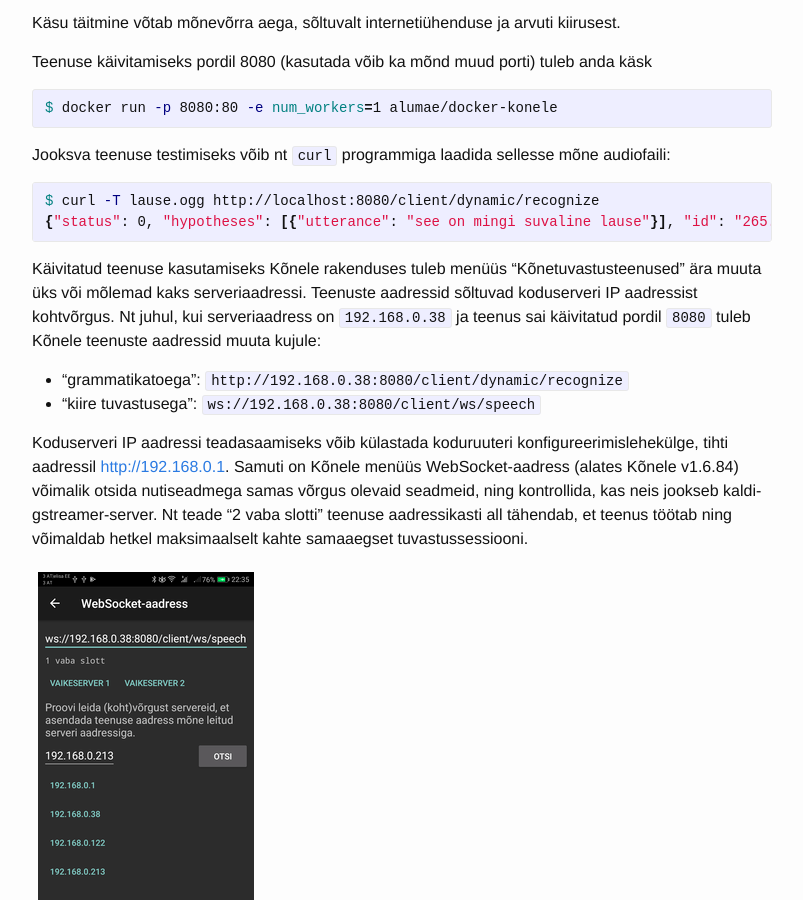
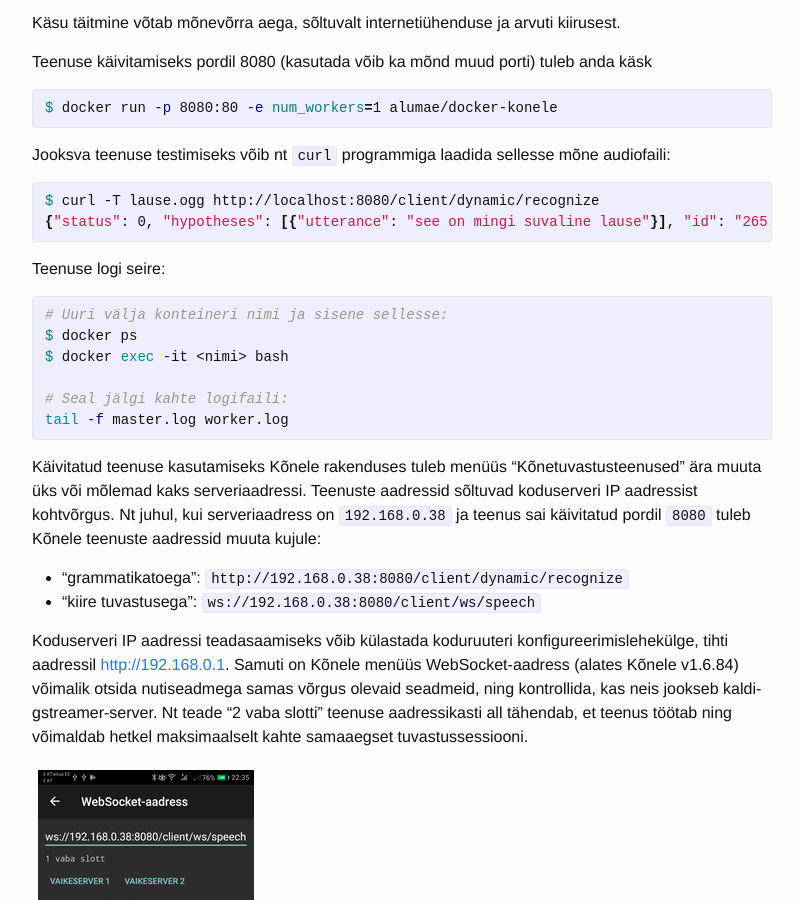
Before and after one commit to Kaljurand/K6nele, a Jekyll site: the page built from docs/et/user_guide.md, in a window 1280 px wide and 900 px high, scrolled down 20255 px. Shown: the whole window, without its empty margins (238-1041 px from the left). Built offline with Jekyll 4.4.1, drawn with Linux system fonts in a browser that asks for light colours; comment, search, counter and statistics services are not loaded.

Commit message:
Add note on monitoring the docker service

```diff
--- a/docs/et/user_guide.md
+++ b/docs/et/user_guide.md
@@ -611,6 +611,17 @@ $ curl -T lause.ogg http://localhost:8080/client/dynamic/recognize
 {"status": 0, "hypotheses": [{"utterance": "see on mingi suvaline lause"}], "id": "265...fea"}
 {% endhighlight %}
 
+Teenuse logi seire:
+
+{% highlight sh %}
+# Uuri välja konteineri nimi ja sisene sellesse:
+$ docker ps
+$ docker exec -it <nimi> bash
+
+# Seal jälgi kahte logifaili:
+tail -f master.log worker.log
+{% endhighlight %}
+
 Käivitatud teenuse kasutamiseks Kõnele rakenduses tuleb menüüs "Kõnetuvastusteenused"
 ära muuta üks või mõlemad kaks serveriaadressi.
 Teenuste aadressid sõltuvad koduserveri IP aadressist kohtvõrgus.
```
